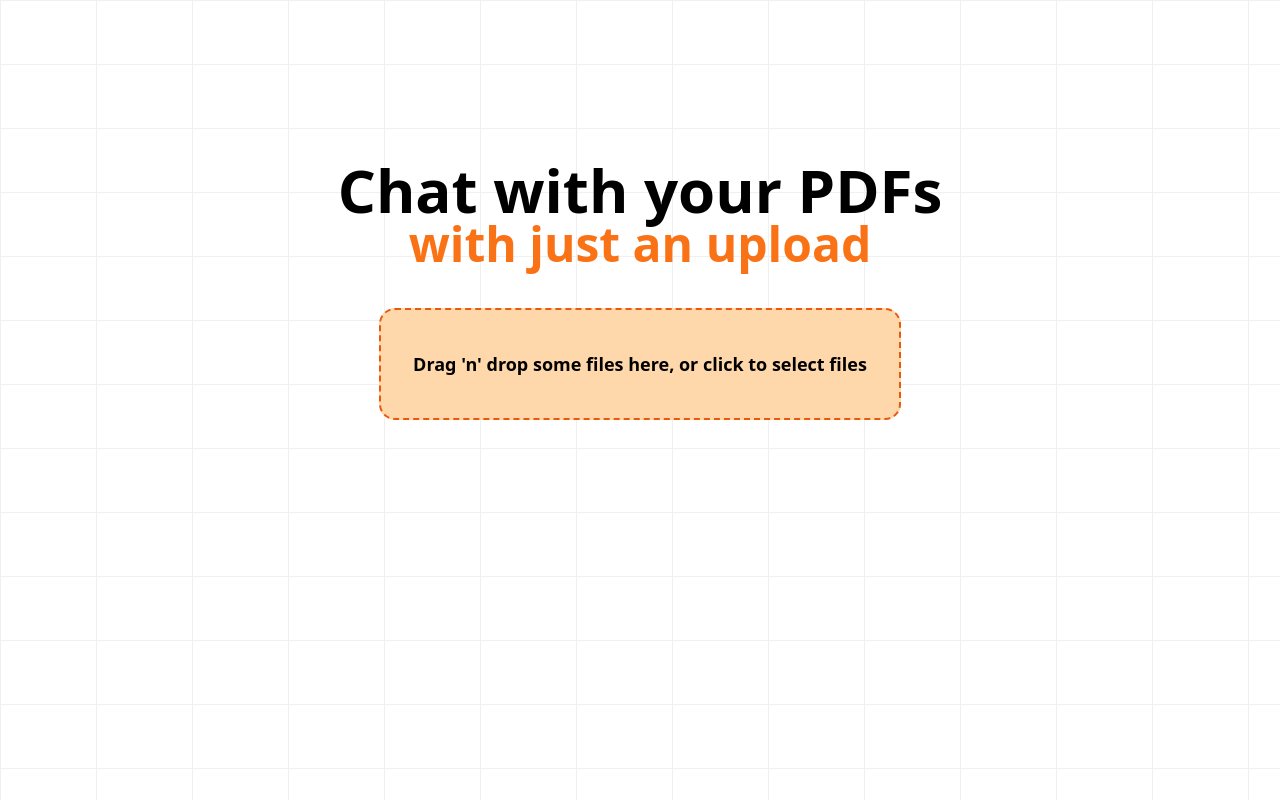
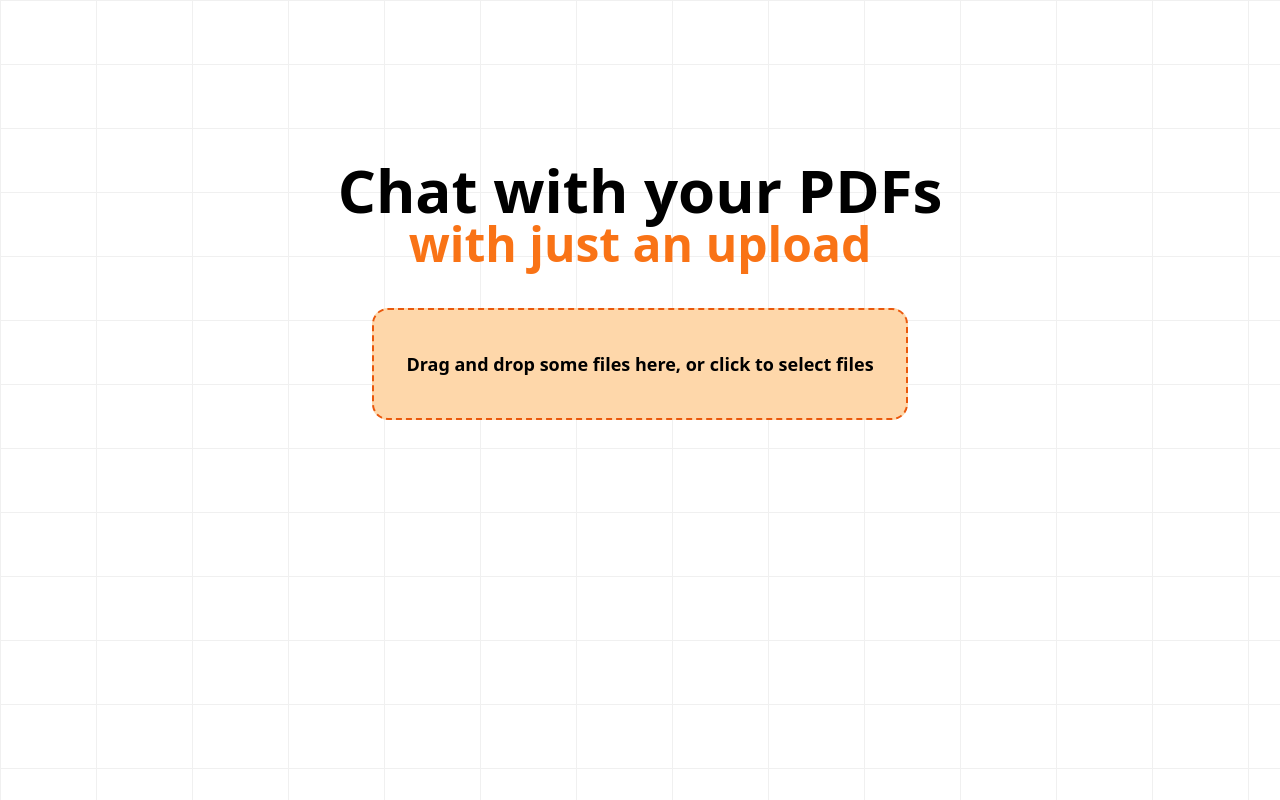
Before and after one commit to tlobato/pdx, a Next.js app: page / in a window 1280 px wide. Built offline with nearby package versions, Linux system fonts and the light colour scheme; no server answers.

Commit message:
&apos corrected

```diff
--- a/components/DropZone.tsx
+++ b/components/DropZone.tsx
@@ -1,20 +1,20 @@
 "use client";
 import { useMutation } from "@tanstack/react-query";
 import Dropzone, { useDropzone } from "react-dropzone";
-import axios from 'axios'
+import axios from "axios";
 
 export default function DropZone() {
   const { acceptedFiles, getRootProps, getInputProps } = useDropzone();
 
   const uploadFile = useMutation({
     mutationFn: async (file: File) => {
-      const formData = new FormData()
-      formData.append('pdf', file)
-      const res = await axios.post('/api/upload', formData)
-      console.log(res)
-      return {res}
-    }
-  })
+      const formData = new FormData();
+      formData.append("pdf", file);
+      const res = await axios.post("/api/upload", formData);
+      console.log(res);
+      return { res };
+    },
+  });
 
   return (
     <Dropzone onDrop={(acceptedFiles) => uploadFile.mutate(acceptedFiles[0])}>
@@ -25,7 +25,7 @@
             className="bg-orange-200 rounded-2xl py-10 px-8 border-2 border-orange-600 border-dashed text-lg font-semibold hover:cursor-pointer"
           >
             <input {...getInputProps()} />
-            <p>Drag 'n' drop some files here, or click to select files</p>
+            <p>Drag and drop some files here, or click to select files</p>
           </div>
         </section>
       )}
```
